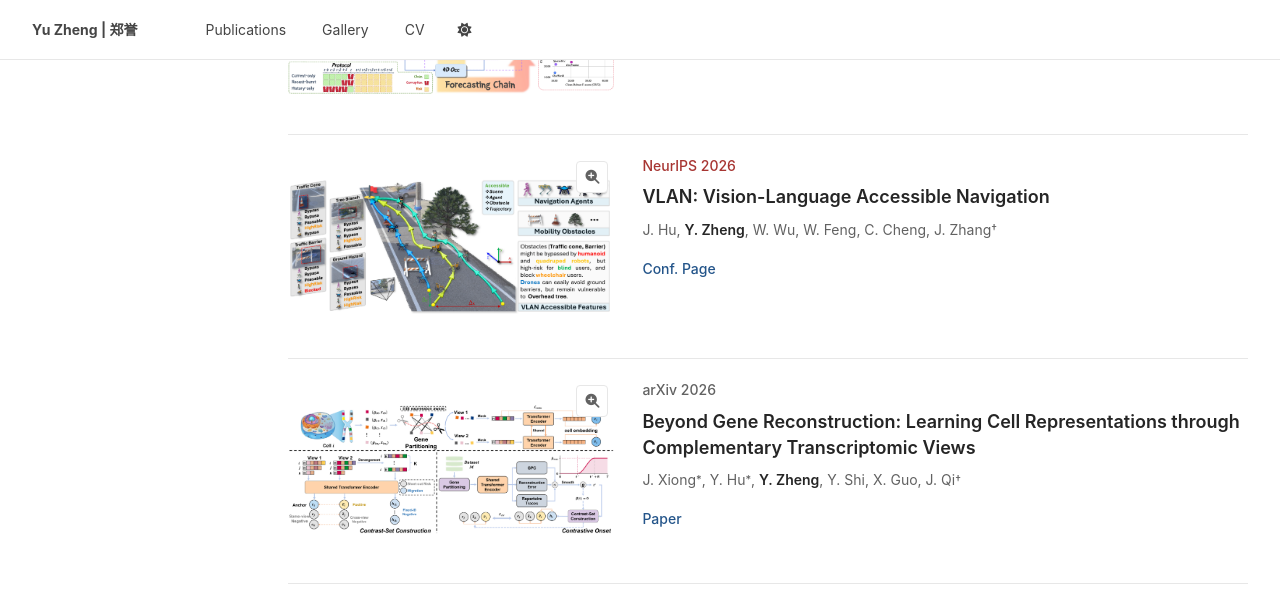
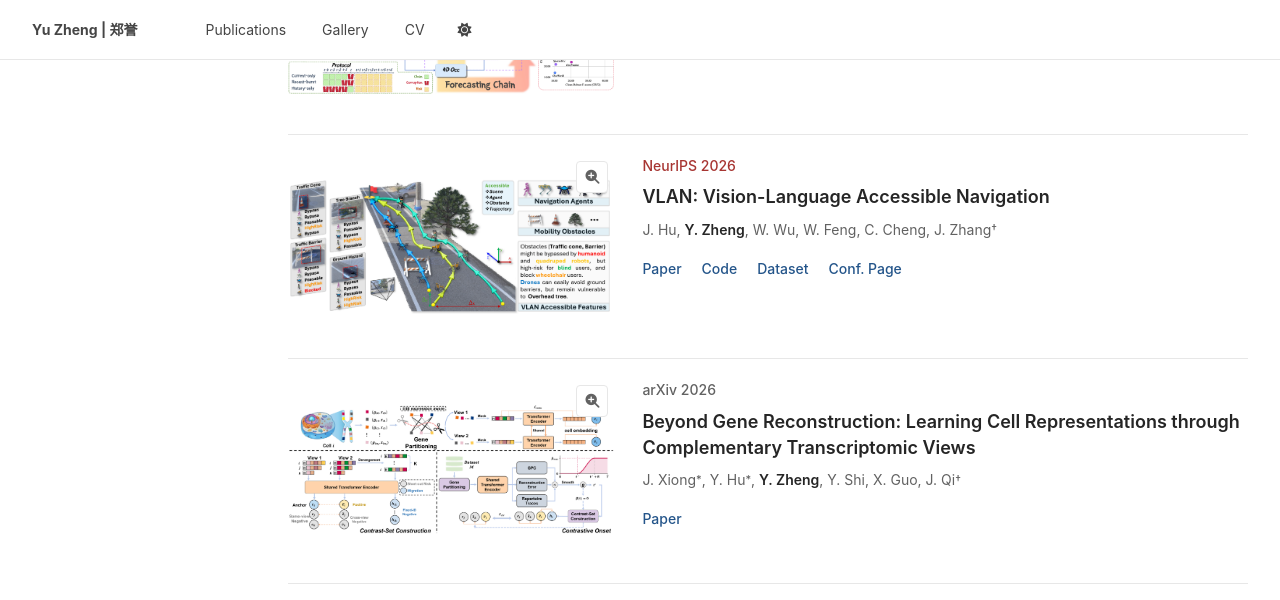
Before and after one commit to FaterYU/FaterYU.github.io, a Jekyll site: the page built from _pages/about.md, in a window 1280 px wide and 900 px high, scrolled down 1431 px, cut to the strip 0-600 px from the top of the window. Built offline with Jekyll 4.4.1, drawn with Linux system fonts in a browser that asks for light colours; some web fonts are replaced.

Commit message:
Add VLAN paper code and dataset links

```diff
--- a/_data/profile.yml
+++ b/_data/profile.yml
@@ -74,6 +74,12 @@ publications:
     image_alt: "VLAN overview showing accessible navigation paths and obstacle accessibility across different users and robots"
     featured: true
     links:
+      - label: "Paper"
+        url: "https://arxiv.org/abs/2611.18346v1"
+      - label: "Code"
+        url: "https://github.com/InSAI-Lab/VLAN"
+      - label: "Dataset"
+        url: "https://huggingface.co/datasets/InSAI-Lab/VLAN"
       - label: "Conf. Page"
         url: "https://neurips.cc/virtual/2026/poster/138986"
   - venue: "NeurIPS 2026"
```
